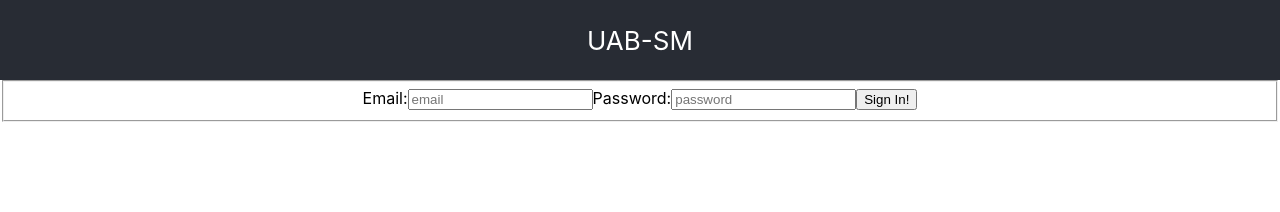
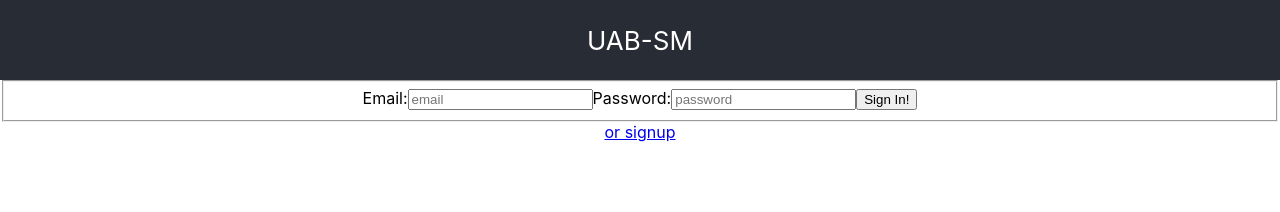
Before and after one commit to tdberg21/medpack-fe, a React (Create React App) app: page / in a window 1280 px wide. Shown: the top 212 px of the page. Built offline with nearby package versions, Linux system fonts and the light colour scheme.

Commit message:
Add navlink to signup component

```diff
--- a/src/Containers/Login/Login.js
+++ b/src/Containers/Login/Login.js
@@ -1,9 +1,9 @@
 import React, { Component } from 'react';
+import { NavLink, withRouter } from 'react-router-dom';
 
 class Login extends Component {
   state = {
     email: '',
-    username: '',
     password: ''
   };
 
@@ -51,9 +51,10 @@ class Login extends Component {
             <button type="submit">Sign In!</button>
           </fieldset>
         </form>
+        <NavLink to='/SignUp'>or signup</NavLink>
       </div>
     );
   }
 }
 
-export default Login;
+export default withRouter(Login);
```
